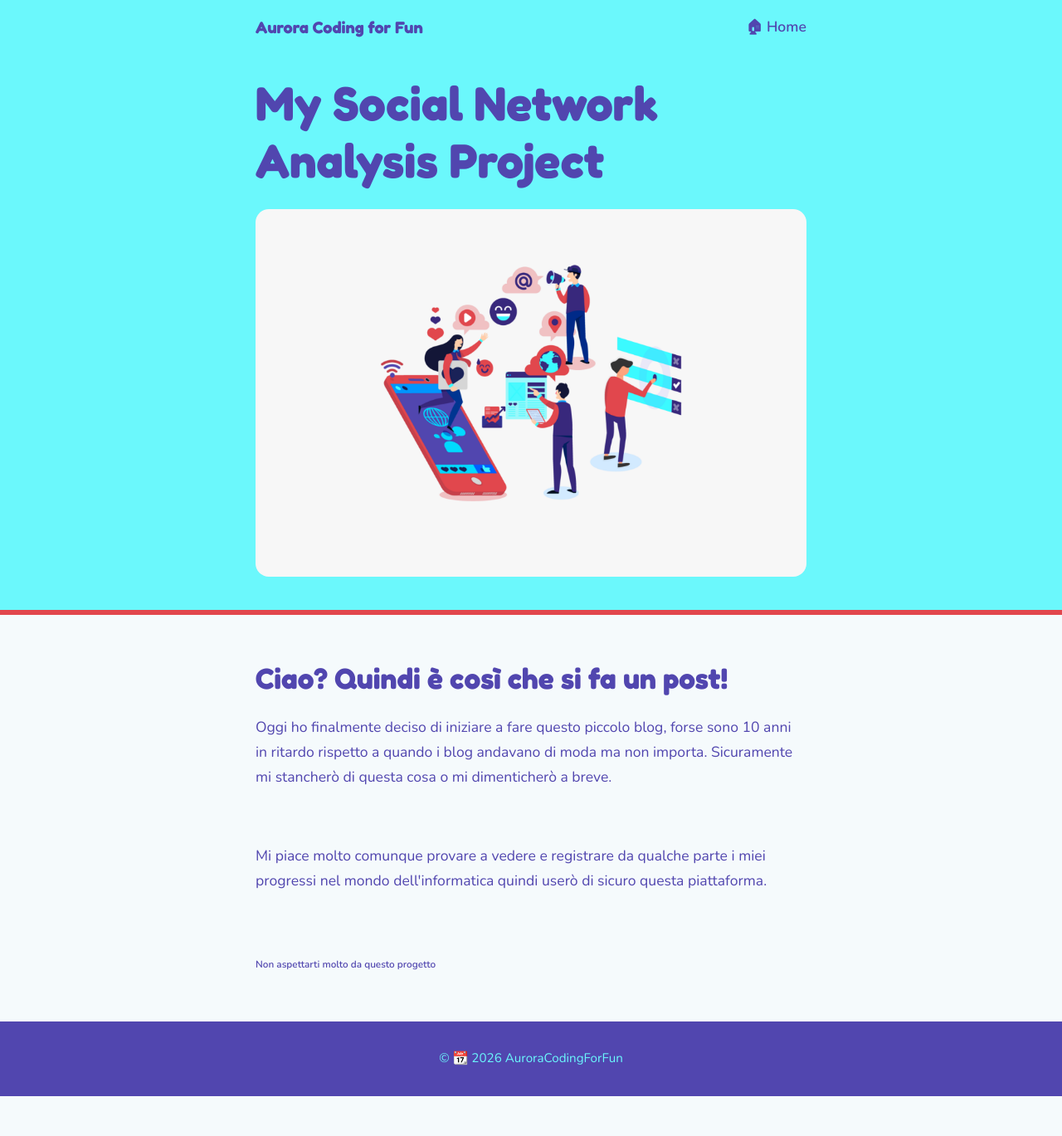
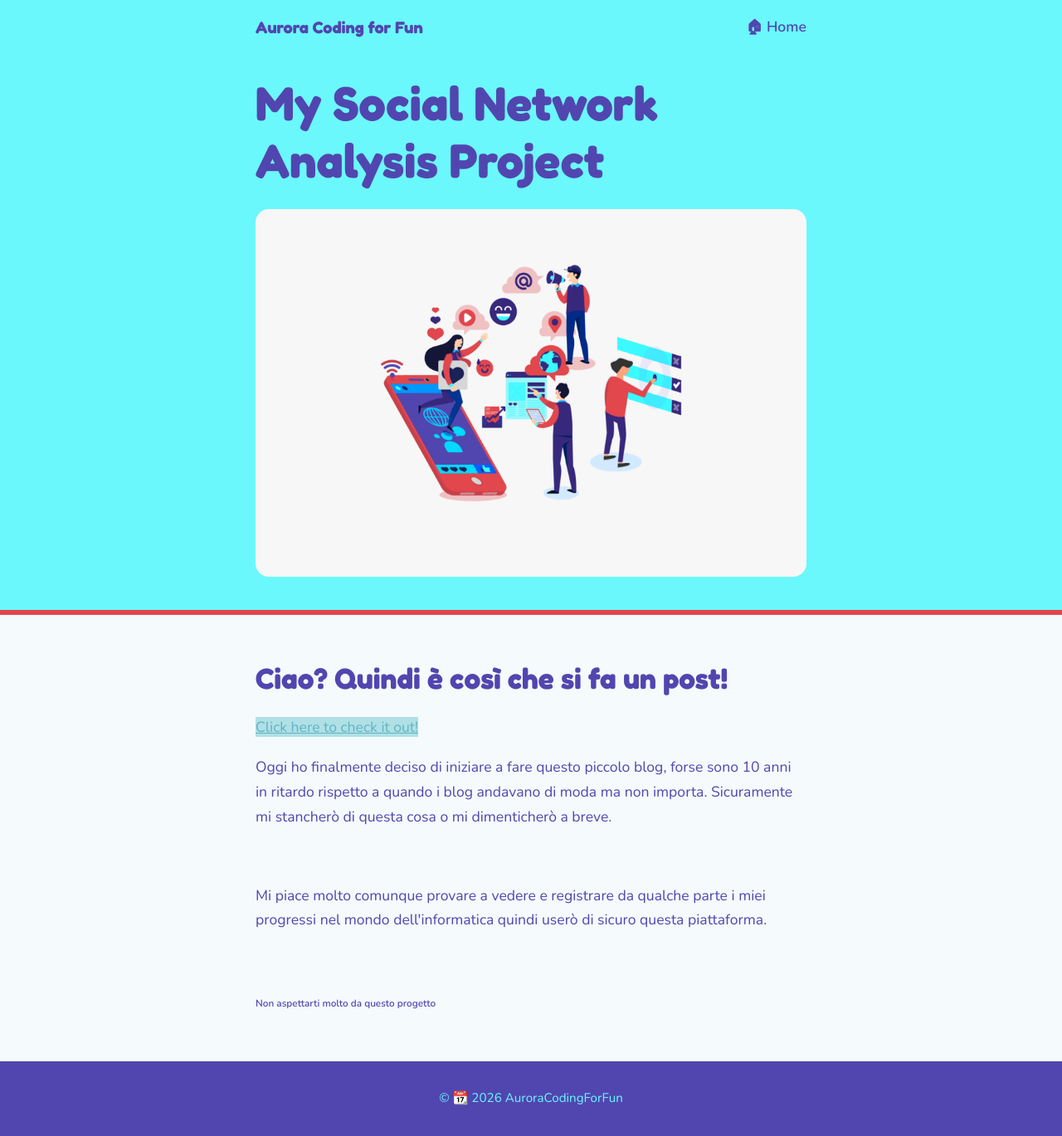
Before and after one commit to AuroraCodingForFun/BlogSite, a Jekyll site: the page built from _posts/2026-10-11-Social-Network-Analysis.md, in a window 1280 px wide. Shown: the whole page at 83% size. Built offline with Jekyll 4.4.1, drawn with Linux system fonts in a browser that asks for light colours; before the commit the page ends 1321 px from its top, so only the background shows below that.

Commit message:
Add link to Social Network Analysis project

```diff
--- a/_posts/2026-10-11-Social-Network-Analysis.md
+++ b/_posts/2026-10-11-Social-Network-Analysis.md
@@ -8,6 +8,7 @@ color3: "#e1474d"
 image: /images/SocialNetwork.png
 ---
 <h1>Ciao? Quindi è così che si fa un post!</h1>
+<a href="https://github.com/AuroraCodingForFun/SocialNetworkAnalysisProject" style="background-color:powderblue; text-align:center"> Click here to check it out! </a>
 <p>Oggi ho finalmente deciso di iniziare a fare questo piccolo blog, forse sono 10 anni in ritardo rispetto a quando i blog andavano di moda ma non importa. Sicuramente mi stancherò di questa cosa o mi dimenticherò a breve.</p>
 <br>
 <p> Mi piace molto comunque provare a vedere e registrare da qualche parte i miei progressi nel mondo dell'informatica quindi userò di sicuro questa piattaforma.</p>
```
